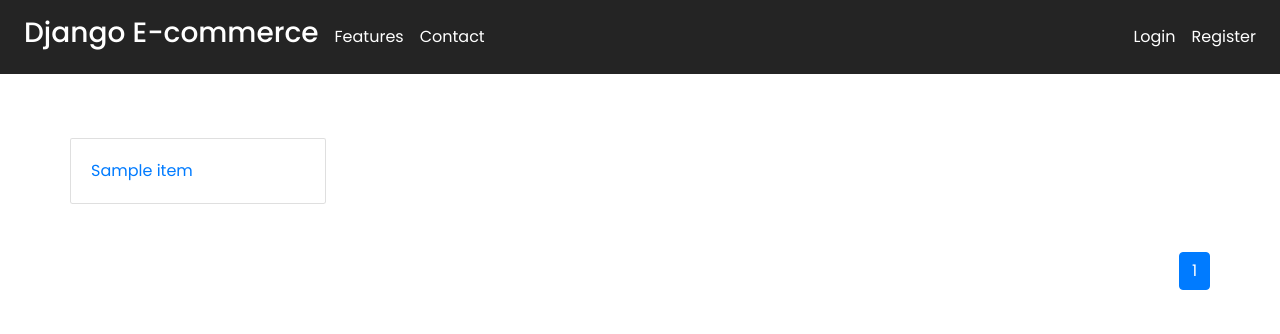
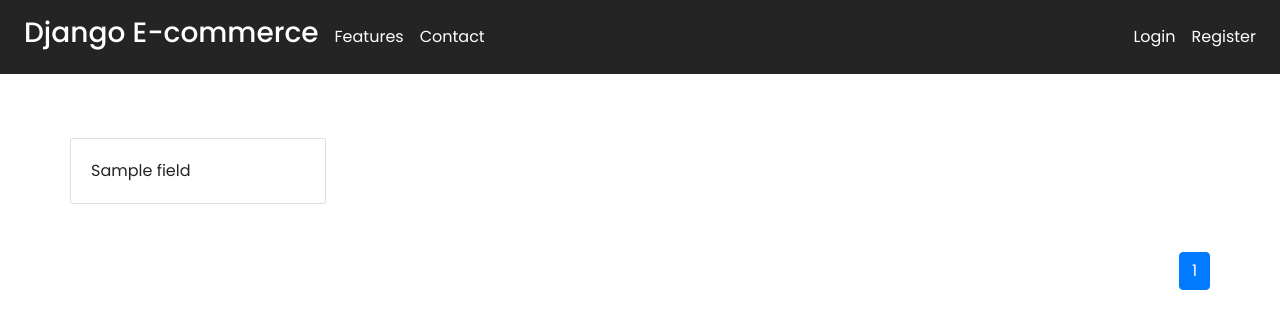
Before and after one commit to lisianthuss116/Mindzzle, a Django app: template backend/core/templates/core/home-page.html in a window 1280 px wide. Shown: the top 334 px of the page. Run offline with Django 3.2, Linux system fonts and the light colour scheme; the template is opened without the code that fills it: most values are stand-ins (such as "Sample title", 1, 10 or a date in 2020); parts of the project's set-up code (start-up, migrations or seed data) failed here and were passed over; some libraries are stand-ins or nearby versions; some web fonts are replaced.

Commit message:
update home-page

```diff
--- a/backend/core/templates/core/home-page.html
+++ b/backend/core/templates/core/home-page.html
@@ -7,7 +7,9 @@
         <div class="card border-radius-015 mt-3 mr-4" style="width:16rem;">
             <div class="card-body">
                 <p class="card-text">
-                    <a href="{% url 'core:product' slug=x.slug %}">{{ x.title }}</a>
+                    <a class="a-no-decoration" href="{% url 'core:product' slug=x.fields.slug %}">
+                        {{ x.fields.title }}
+                    </a>
                 </p>
             </div>
         </div>
```
